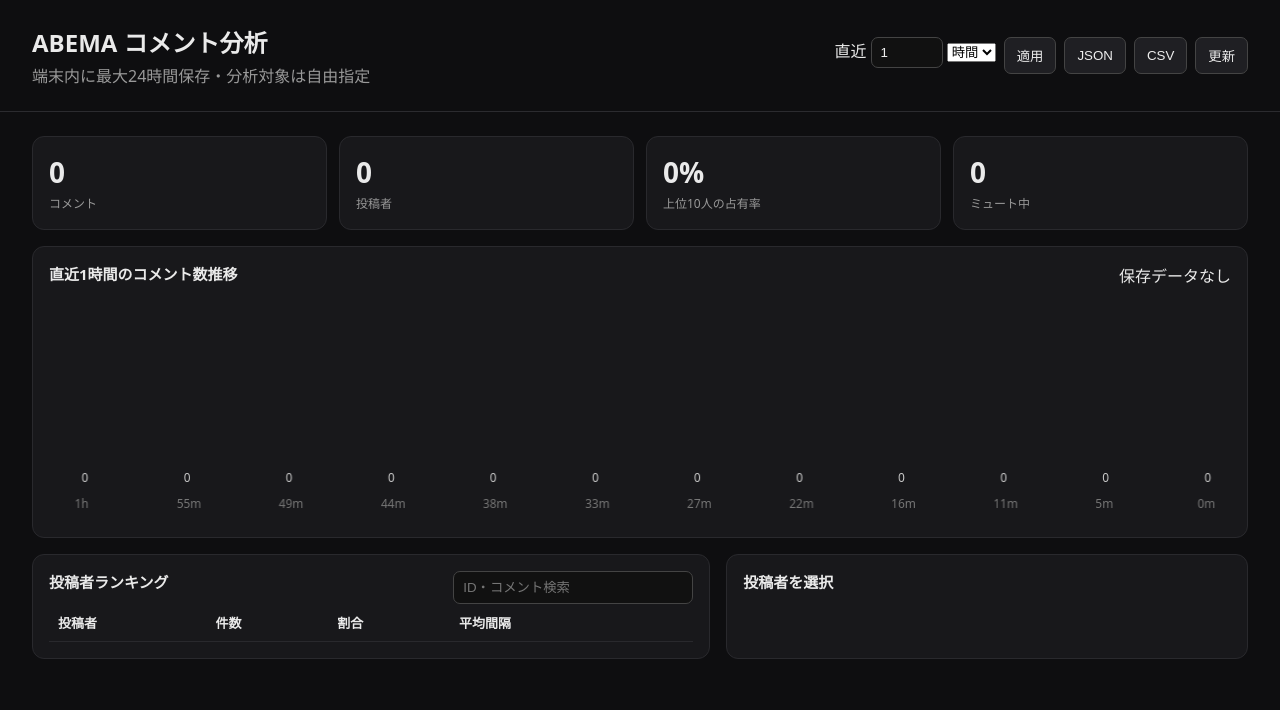
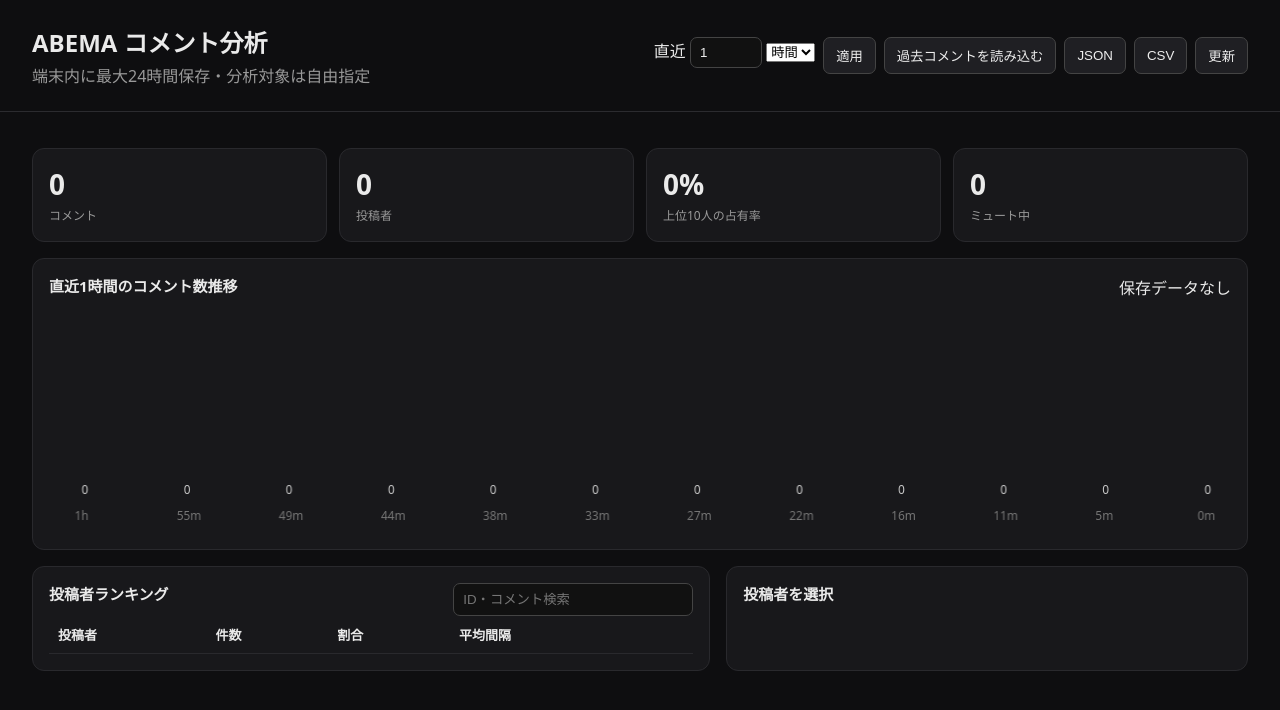
Before and after one commit to yamada1221/abema-comment-analyzer, a browser extension: page dashboard.html in a window 1280 px wide. Drawn offline with Linux system fonts and the light colour scheme.

Commit message:
Add controls for loading historical comments

```diff
--- a/dashboard.html
+++ b/dashboard.html
@@ -1,7 +1,7 @@
 <!doctype html>
 <html lang="ja"><head><meta charset="utf-8"><meta name="viewport" content="width=device-width,initial-scale=1"><title>ABEMA コメント分析</title><link rel="stylesheet" href="dashboard.css"></head>
-<body><header><div><h1>ABEMA コメント分析</h1><p>端末内に最大24時間保存・分析対象は自由指定</p></div><div class="actions"><label>直近 <input id="windowValue" type="number" min="1" max="1440" value="60" style="width:72px"> <select id="windowUnit"><option value="1">分</option><option value="60">時間</option></select></label><button id="applyWindow">適用</button><button id="exportJson">JSON</button><button id="exportCsv">CSV</button><button id="refresh">更新</button></div></header>
-<main><section class="summary"><div><b id="total">0</b><span>コメント</span></div><div><b id="unique">0</b><span>投稿者</span></div><div><b id="topShare">0%</b><span>上位10人の占有率</span></div><div><b id="muted">0</b><span>ミュート中</span></div></section>
+<body><header><div><h1>ABEMA コメント分析</h1><p>端末内に最大24時間保存・分析対象は自由指定</p></div><div class="actions"><label>直近 <input id="windowValue" type="number" min="1" max="1440" value="60" style="width:72px"> <select id="windowUnit"><option value="1">分</option><option value="60">時間</option></select></label><button id="applyWindow">適用</button><button id="loadHistory">過去コメントを読み込む</button><button id="cancelHistory" style="display:none">中止</button><button id="exportJson">JSON</button><button id="exportCsv">CSV</button><button id="refresh">更新</button></div></header>
+<main><div id="historyStatus" style="margin:0 0 12px;color:#aaa"></div><section class="summary"><div><b id="total">0</b><span>コメント</span></div><div><b id="unique">0</b><span>投稿者</span></div><div><b id="topShare">0%</b><span>上位10人の占有率</span></div><div><b id="muted">0</b><span>ミュート中</span></div></section>
 <section class="chartbox"><div class="titleRow"><h2 id="timelineTitle">コメント数推移</h2><span id="availableSpan"></span></div><canvas id="timeline" width="1200" height="220"></canvas></section>
 <section class="layout"><div><div class="titleRow"><h2>投稿者ランキング</h2><input id="search" placeholder="ID・コメント検索"></div><table><thead><tr><th>投稿者</th><th>件数</th><th>割合</th><th>平均間隔</th><th></th></tr></thead><tbody id="usersBody"></tbody></table></div>
 <aside><h2 id="detailTitle">投稿者を選択</h2><div id="detailMeta"></div><div id="detailComments" class="comments"></div></aside></section></main>
```
